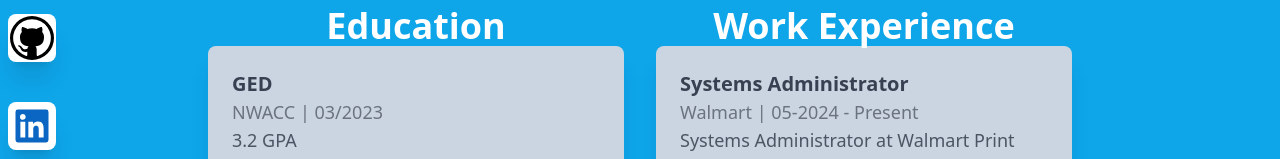
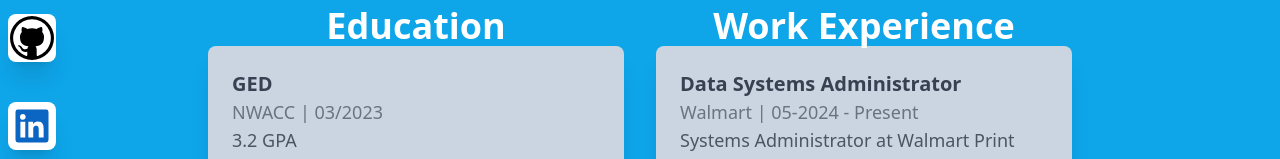
Before and after one commit to Suberror27/abrahams_portfolio, a Next.js app: page /education in a window 1280 px wide. Shown: the part 162-321 px from the top of the page. Built offline with nearby package versions, Linux system fonts and the light colour scheme.

Commit message:
Update education.js

```diff
--- a/pages/education.js
+++ b/pages/education.js
@@ -11,7 +11,7 @@ export default function Education() {
   ];
 
   const workExperience = [
-    { title: "Systems Administrator", company: "Walmart", date: "05-2024 - Present", description: "Systems Administrator at Walmart Print Solutions 8600" },
+    { title: "Data Systems Administrator", company: "Walmart", date: "05-2024 - Present", description: "Systems Administrator at Walmart Print Solutions 8600" },
     { title: "Systems Operator", company: "Walmart", date: "02-2022 - 05-2024", description: "Systems Operator at Walmart DC 6094" },
     // Add more workExperience
   ];
```
